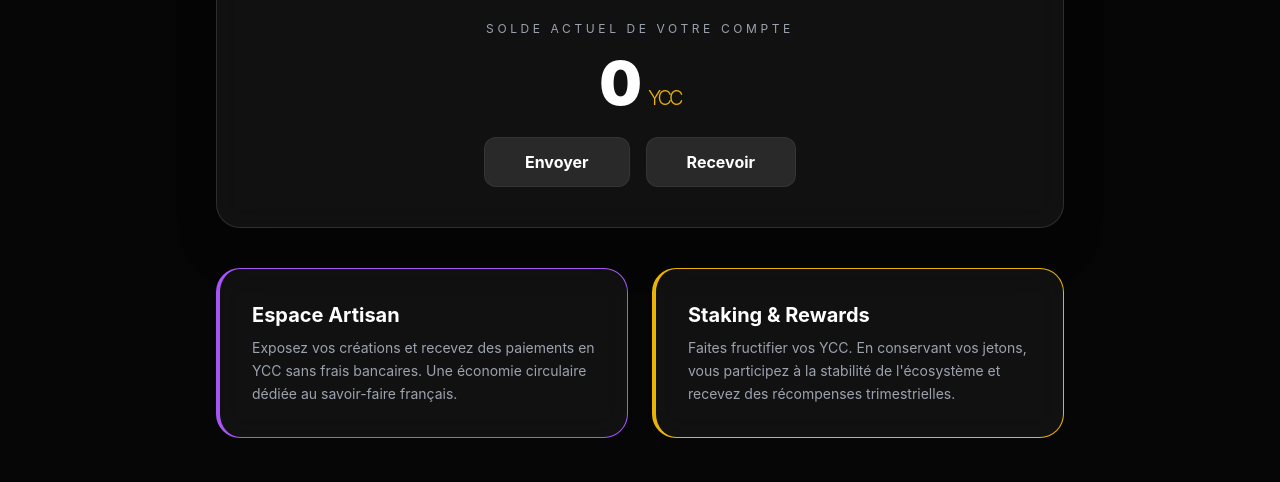
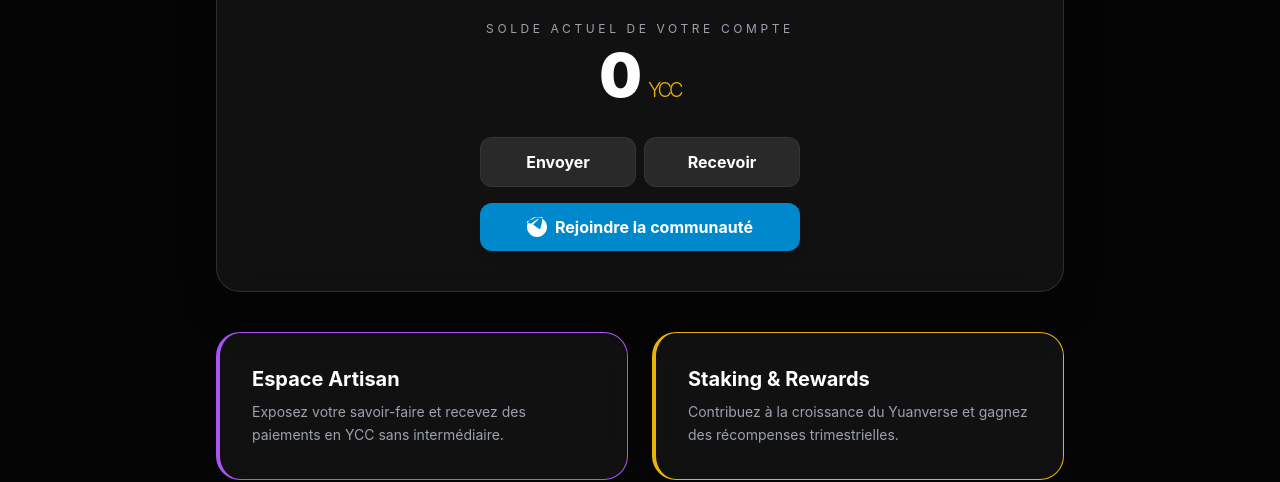
Before and after one commit to yuancoins/Yuancoin-Source, a plain HTML site: page index.html in a window 1280 px wide. Shown: the part 352-834 px from the top of the page. Drawn offline with nearby package versions, Linux system fonts and the light colour scheme.

Commit message:
Update index.html

```diff
--- a/index.html
+++ b/index.html
@@ -21,11 +21,10 @@
             border: 1px solid rgba(255, 255, 255, 0.12); border-radius: 24px;
             transition: all 0.3s ease;
         }
-        .glass-card:hover {
-            background: rgba(255, 255, 255, 0.08);
-            border-color: rgba(212, 175, 55, 0.3);
-        }
-        .btn-primary { background: linear-gradient(90deg, #d4af37, #9333ea); transition: all 0.3s ease; cursor: pointer; }
+        .glass-card:hover { border-color: rgba(212, 175, 55, 0.4); }
+        .btn-primary { background: linear-gradient(90deg, #d4af37, #9333ea); transition: all 0.3s ease; }
+        .btn-telegram { background: #0088cc; transition: all 0.3s ease; }
+        .btn-telegram:hover { background: #0077b5; transform: translateY(-2px); box-shadow: 0 5px 15px rgba(0, 136, 204, 0.4); }
     </style>
 </head>
 <body class="min-h-screen pb-20">
@@ -39,30 +38,34 @@
         <h1 class="text-5xl font-extrabold mb-4 tracking-tight text-white">Gérez vos <span class="gradient-text">YCC</span></h1>
 
         <div class="glass-card p-10 shadow-2xl mb-10 relative flex flex-col items-center">
-            <div class="mb-6 w-24 h-24 flex items-center justify-center">
+            <div class="mb-6 w-24 h-24">
                 <img src="./assets/logo_yuanverse_v2.png" alt="YCC Logo" class="w-full h-full object-contain">
             </div>
-            <h2 class="text-xs uppercase tracking-[0.3em] text-gray-400 mb-4">Solde actuel de votre compte</h2>
-            <div id="balanceText" class="text-6xl font-black mb-6 tracking-tighter text-white">0 <span class="text-xl font-light text-yellow-500">YCC</span></div>
 
-            <div class="flex flex-wrap justify-center gap-4 w-full">
-                <button class="bg-white/10 hover:bg-white/20 px-10 py-3 rounded-xl font-bold border border-white/5 transition text-white">Envoyer</button>
-                <button class="bg-white/10 hover:bg-white/20 px-10 py-3 rounded-xl font-bold border border-white/5 transition text-white">Recevoir</button>
+            <h2 class="text-xs uppercase tracking-[0.3em] text-gray-400 mb-2 text-center">Solde actuel de votre compte</h2>
+            <div id="balanceText" class="text-6xl font-black mb-8 tracking-tighter text-white">0 <span class="text-xl font-light text-yellow-500">YCC</span></div>
+
+            <div class="flex flex-col gap-4 w-full max-w-xs">
+                <div class="flex gap-2">
+                    <button class="flex-1 bg-white/10 hover:bg-white/20 py-3 rounded-xl font-bold border border-white/5 transition text-white">Envoyer</button>
+                    <button class="flex-1 bg-white/10 hover:bg-white/20 py-3 rounded-xl font-bold border border-white/5 transition text-white">Recevoir</button>
+                </div>
+
+                <a href="https://t.me/teamyuancoin" target="_blank" class="btn-telegram flex items-center justify-center gap-2 py-3 rounded-xl font-bold shadow-lg text-white">
+                    <svg class="w-5 h-5" fill="currentColor" viewBox="0 0 24 24"><path d="M12 0C5.373 0 0 5.373 0 12s5.373 12 12 12 12-5.373 12-12S18.627 0 12 0zm5.562 8.161c-.18.717-.962 4.084-1.362 5.441-.168.564-.493.753-.701.772-1.054.101-1.854-.692-2.873-1.359-1.594-1.044-2.494-1.693-4.043-2.712-1.787-1.177-.628-1.824.391-2.88.266-.276 4.887-4.482 4.977-4.863.011-.048.02-.227-.086-.321s-.26-.062-.371-.038c-.158.034-2.67 1.696-7.534 4.984-.713.49-1.358.729-1.936.717-.638-.013-1.865-.361-2.776-.657-1.119-.364-2.007-.556-1.929-1.174.04-.321.481-.65 1.323-.986 5.176-2.253 8.629-3.739 10.358-4.461 4.925-2.055 5.947-2.411 6.613-2.423.147-.003.473.034.685.206s.245.43.272.585c.03.176.037.38.033.585z"/></svg>
+                    Rejoindre la communauté
+                </a>
             </div>
         </div>
 
         <div class="grid grid-cols-1 md:grid-cols-2 gap-6 text-left">
             <div class="glass-card p-8 border-l-4 border-purple-500">
                 <h3 class="text-xl font-bold mb-2 text-white">Espace Artisan</h3>
-                <p class="text-gray-400 text-sm leading-relaxed">
-                    Exposez vos créations et recevez des paiements en YCC sans frais bancaires. Une économie circulaire dédiée au savoir-faire français.
-                </p>
+                <p class="text-gray-400 text-sm leading-relaxed">Exposez votre savoir-faire et recevez des paiements en YCC sans intermédiaire.</p>
             </div>
             <div class="glass-card p-8 border-l-4 border-yellow-500">
                 <h3 class="text-xl font-bold mb-2 text-white">Staking & Rewards</h3>
-                <p class="text-gray-400 text-sm leading-relaxed">
-                    Faites fructifier vos YCC. En conservant vos jetons, vous participez à la stabilité de l'écosystème et recevez des récompenses trimestrielles.
-                </p>
+                <p class="text-gray-400 text-sm leading-relaxed">Contribuez à la croissance du Yuanverse et gagnez des récompenses trimestrielles.</p>
             </div>
         </div>
     </main>
@@ -79,8 +82,7 @@
         const balanceDisplay = document.getElementById('balanceText');
 
         async function connect() {
-            if (!window.ethereum) return alert("Installez MetaMask !");
-
+            if (!window.ethereum) return alert("Veuillez installer MetaMask !");
             try {
                 const accounts = await window.ethereum.request({ method: 'eth_requestAccounts' });
                 const userAddress = accounts[0];
@@ -90,7 +92,7 @@
                         method: 'wallet_switchEthereumChain',
                         params: [{ chainId: '0x38' }],
                     });
-                } catch (e) { console.log("Déjà sur BSC"); }
+                } catch (e) { console.log("Réseau déjà configuré."); }
 
                 const provider = new ethers.providers.Web3Provider(window.ethereum);
                 const contract = new ethers.Contract(tokenContractAddress, minABI, provider);
@@ -103,13 +105,11 @@
 
                 const finalValue = parseFloat(formatted).toLocaleString('fr-FR', { maximumFractionDigits: 0 });
                 balanceDisplay.innerHTML = `${finalValue} <span class="text-xl font-light text-yellow-500">YCC</span>`;
-
             } catch (err) {
                 console.error(err);
-                alert("Erreur de connexion.");
+                alert("Connexion échouée.");
             }
         }
-
         connectBtn.onclick = connect;
     </script>
 </body>
```
